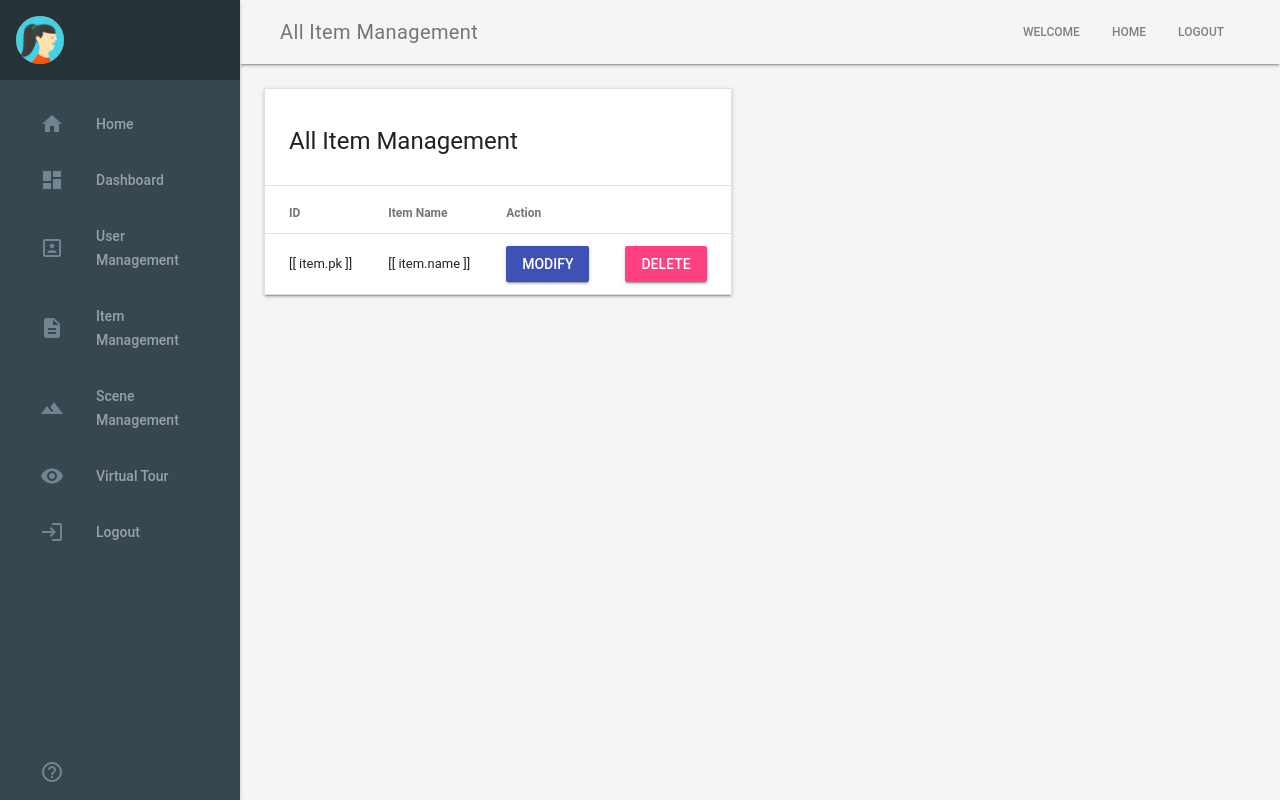
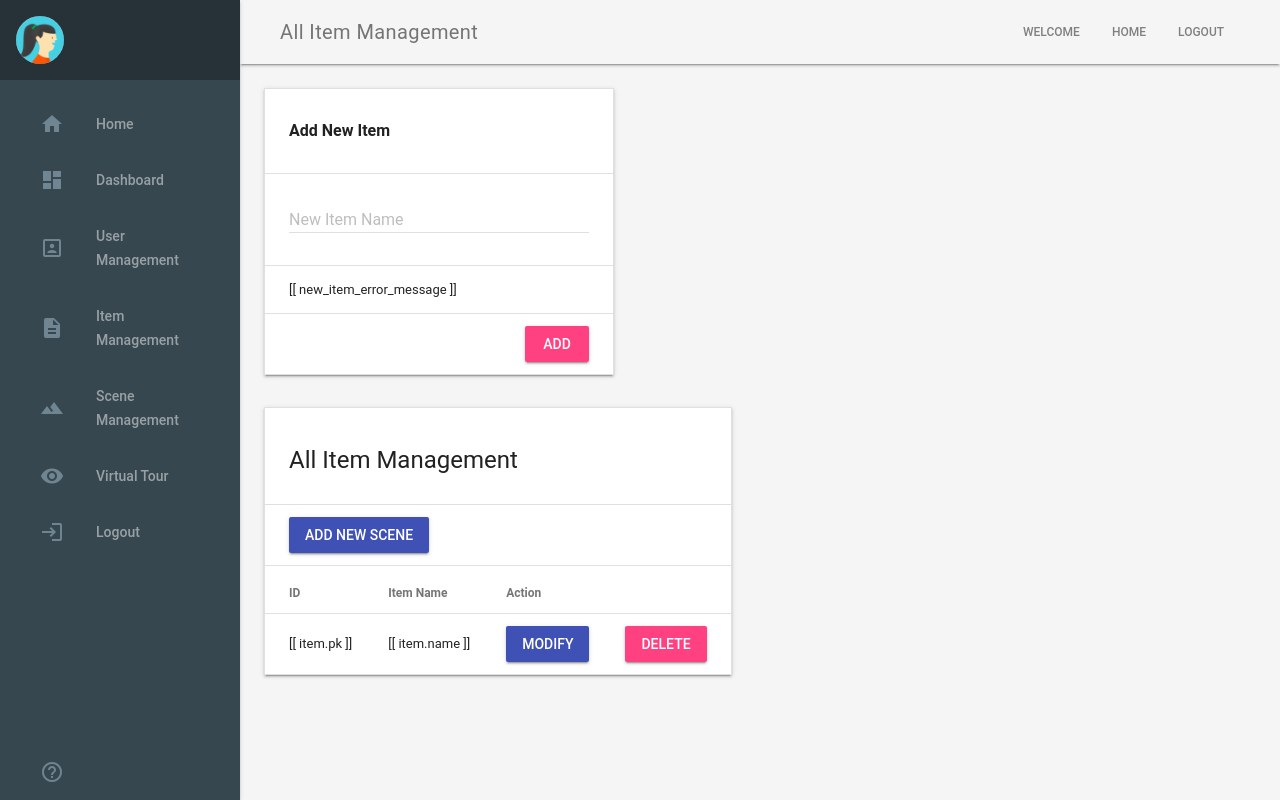
Before and after one commit to yutao-data/backend_based_on_django, a Django app: page /gallery/dashboard/all_item_management in a window 1280 px wide. Run offline with Django 3.2, Linux system fonts and the light colour scheme; some libraries are stand-ins or nearby versions.

Commit message:
添加物品暂存

```diff
--- a/gallery/templates/gallery/dashboard/all_item_management.html
+++ b/gallery/templates/gallery/dashboard/all_item_management.html
@@ -2,12 +2,54 @@
 
 {% block content %}
     <div id="all_item_management_div" class="mdl-grid demo-content">
+        <div class="mdl-cell mdl-cell--12-col mdl-grid" v-show="new_item_show">
+            <table class="mdl-data-table mdl-js-data-table mdl-shadow--2dp">
+                <thead>
+                    <tr>
+                        <td class="mdl-data-table__cell--non-numeric">
+                            <div class="mdl-textfield mdl-js-textfield mdl-textfield--floating-label">
+                                <strong>Add New Item</strong>
+                            </div>
+                        </td>
+                    </tr>
+                </thead>
+                <tbody>
+                    <tr>
+                        <td class="mdl-data-table__cell--non-numeric">
+                            <div class="mdl-textfield mdl-js-textfield mdl-textfield--floating-label">
+                                <input v-model="new_item_name" type="text" name="new_item_name" class="mdl-textfield__input">
+                                <label for="new_item_name" class="mdl-textfield__label">New Item Name</label>
+                            </div>
+                        </td>
+                    </tr>
+                    <tr v-show="new_item_error_message_show">
+                        <td class="mdl-data-table__cell--non-numeric">
+                            [[ new_item_error_message ]]
+                        </td>
+                    </tr>
+                    <tr>
+                        <td>
+                            <button v-on:click="new_item_onclick" class="mdl-button mdl-js-button mdl-button--accent mdl-button--raised">
+                                Add
+                            </button>
+                        </td>
+                    </tr>
+                </tbody>
+            </table>
+        </div>
         <div class="mdl-cell mdl-cell--12-col mdl-grid">
             <table class="mdl-data-table mdl-js-data-table mdl-shadow--2dp">
                 <thead>
                     <tr>
                         <td colspan="100%" class="mdl-data-table__cell--non-numeric">
                             <h4>All Item Management</h4>
+                        </td>
+                    </tr>
+                    <tr>
+                        <td colspan="100%" class="mdl-data-table__cell--non-numeric">
+                            <button v-on:click="add_item_onclick" class="mdl-button mdl-js-button mdl-button--colored mdl-button--raised">
+                                Add New Scene
+                            </button>
                         </td>
                     </tr>
                     <tr>
@@ -72,6 +114,12 @@
                     modify_onclick: function (item) {
                         progress_bar_app.show = true
                         window.location = '' + '?item_id=' + item.id
+                    },
+                    new_item_onclick: function () {
+
+                    },
+                    add_item_onclick: function () {
+                        this.new_item_show = true
                     }
                 },
                 created: function () {
```
Also changed, not shown: gallery/api_views.py (+14 -0 lines).
